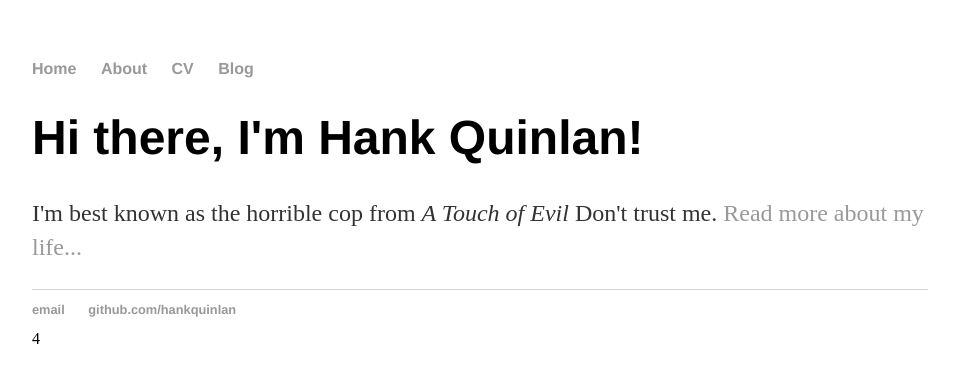
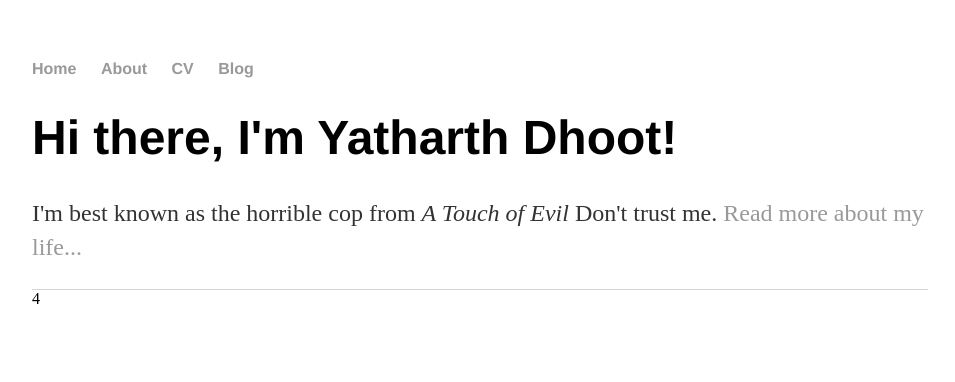
Before and after one commit to yatharth201/yatharthdhoot.github.io, a plain HTML site: page index.html in a window 1280 px wide. Shown: the whole page, without its empty margins (160-1115 px from the left). Drawn offline with Linux system fonts and the light colour scheme.

Commit message:
Update index.html

```diff
--- a/index.html
+++ b/index.html
@@ -16,15 +16,11 @@
 		</nav>
 		<div class="container">
     		<div class="blurb">
-        		<h1>Hi there, I'm Hank Quinlan!</h1>
+        		<h1>Hi there, I'm Yatharth Dhoot!</h1>
 				<p>I'm best known as the horrible cop from <em>A Touch of Evil</em> Don't trust me. <a href="/about">Read more about my life...</a></p>
     		</div><!-- /.blurb -->
 		</div><!-- /.container -->
 		<footer>
-    		<ul>
-        		<li><a href="mailto:hankquinlanhub@gmail.com">email</a></li>
-        		<li><a href="https://github.com/hankquinlan">github.com/hankquinlan</a></li>
-			</ul>
 		</footer>
 	</body>
 </html>
```
